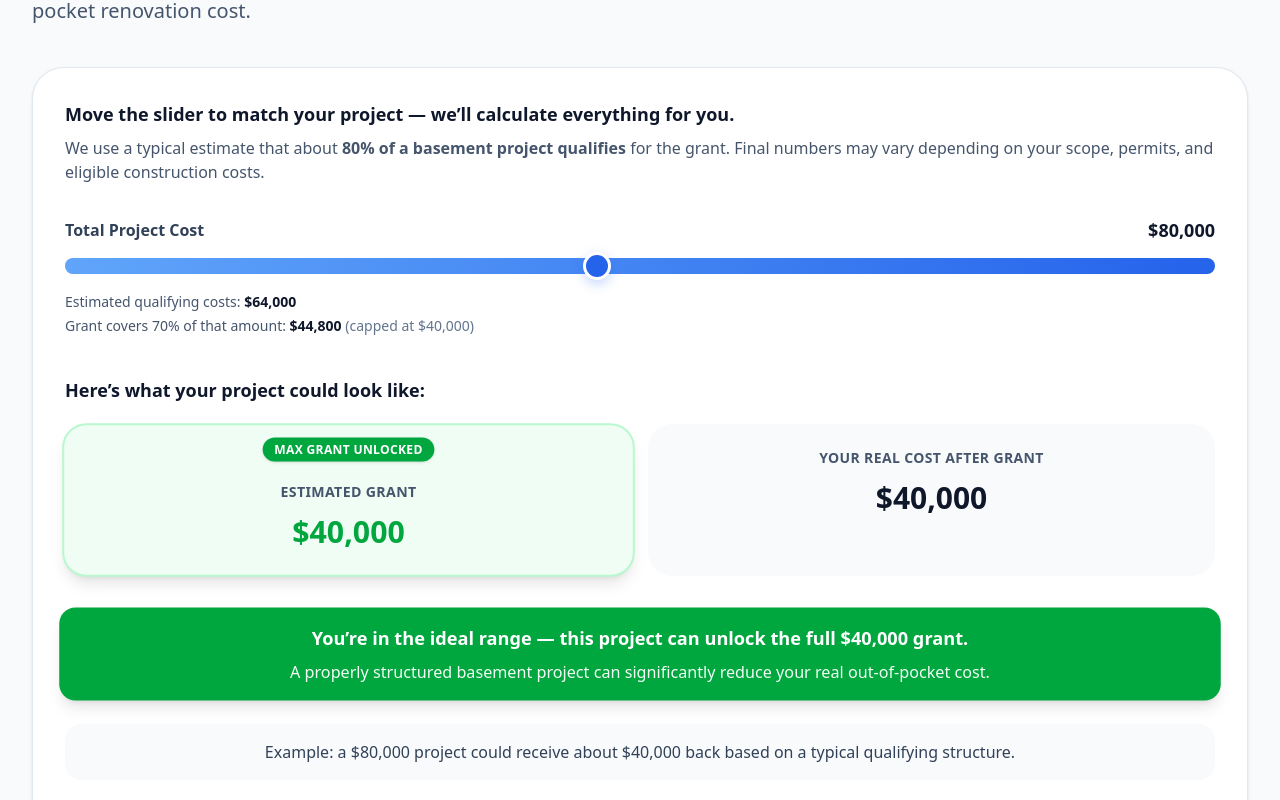
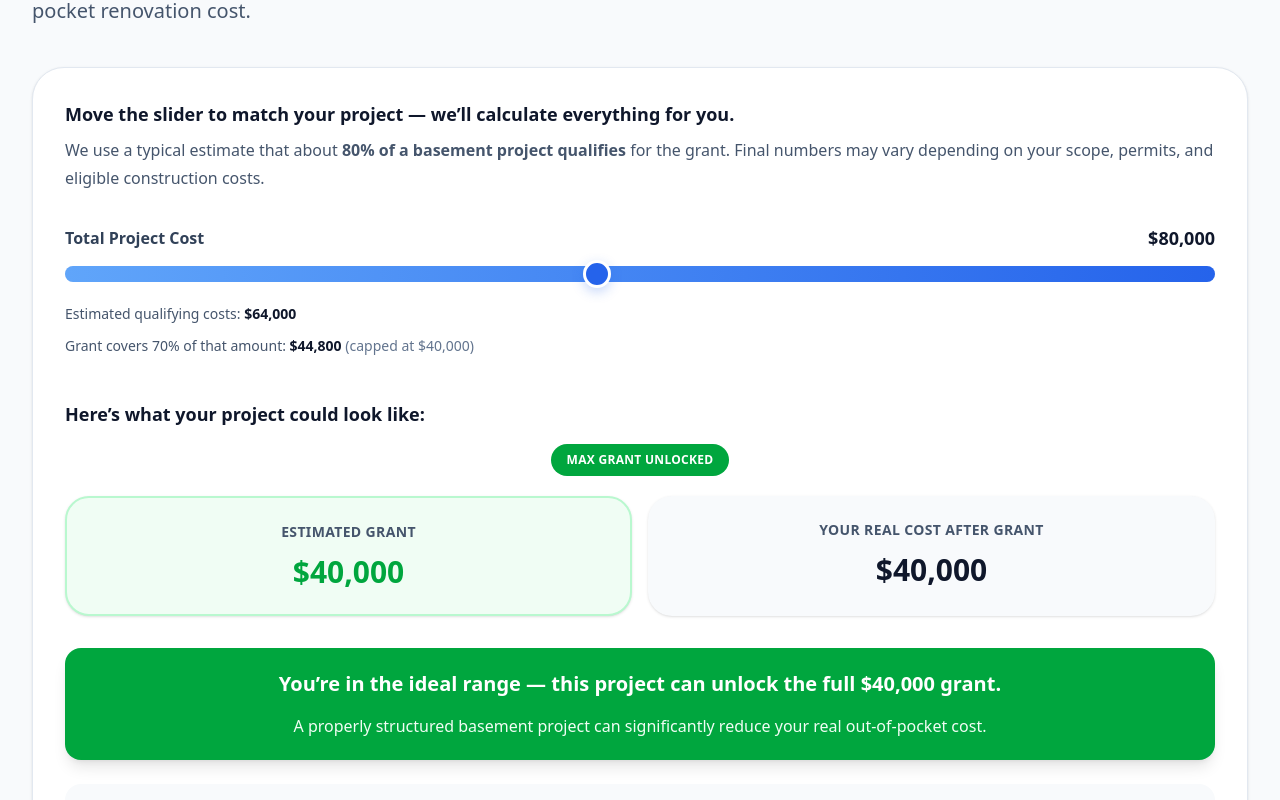
Before and after one commit to mapsforfield/ontarioreno, a React (Vite) app: page /hamilton-basement-grant in a window 1280 px wide. Shown: the part 1100-1900 px from the top of the page. Built offline with nearby package versions, Linux system fonts and the light colour scheme.

Commit message:
Update HamiltonGrantCalculator.tsx

```diff
--- a/src/components/HamiltonGrantCalculator.tsx
+++ b/src/components/HamiltonGrantCalculator.tsx
@@ -43,7 +43,7 @@ export default function HamiltonGrantCalculator() {
         <p className="text-base font-semibold text-slate-900 md:text-lg">
           Move the slider to match your project — we’ll calculate everything for you.
         </p>
-        <p className="mt-2 text-sm text-slate-600 md:text-base">
+        <p className="mt-2 text-sm leading-7 text-slate-600 md:text-base">
           We use a typical estimate that about{" "}
           <span className="font-semibold">80% of a basement project qualifies</span>{" "}
           for the grant. Final numbers may vary depending on your scope, permits,
@@ -71,7 +71,7 @@ export default function HamiltonGrantCalculator() {
           className="slider-blue h-4 w-full cursor-pointer appearance-none rounded-full bg-slate-200"
         />
 
-        <div className="mt-3 space-y-1 text-sm text-slate-600">
+        <div className="mt-3 space-y-1 text-sm leading-7 text-slate-600">
           <p>
             Estimated qualifying costs:{" "}
             <span className="font-semibold text-slate-900">
@@ -96,22 +96,17 @@ export default function HamiltonGrantCalculator() {
         </p>
       </div>
 
-      <div className="sticky top-3 z-10 mt-5">
-        <div className="grid grid-cols-2 gap-4 rounded-3xl bg-slate-50/95 p-2 backdrop-blur supports-[backdrop-filter]:bg-slate-50/80 md:bg-transparent md:p-0 md:backdrop-blur-none">
-          <div
-            className={`relative rounded-3xl border-2 border-green-200 bg-green-50 text-center transition-all duration-300 ${
-              fullGrantUnlocked
-                ? "pt-14 pb-6 px-4 scale-[1.01] shadow-lg"
-                : "p-4 md:p-6"
-            }`}
-          >
       {fullGrantUnlocked && (
-              <div className="absolute left-1/2 top-3 -translate-x-1/2 rounded-full bg-green-600 px-3 py-1 text-[10px] font-extrabold uppercase tracking-wide text-white shadow-sm md:text-xs">
+        <div className="mt-4 text-center">
+          <span className="inline-flex rounded-full bg-green-600 px-4 py-2 text-[11px] font-extrabold uppercase tracking-wide text-white md:text-xs">
             Max Grant Unlocked
+          </span>
         </div>
       )}
 
-            <p className="text-[11px] font-semibold uppercase tracking-wide text-slate-600 md:text-sm">
+      <div className="mt-5 grid grid-cols-1 gap-4 lg:grid-cols-2">
+        <div className="rounded-3xl border-2 border-green-200 bg-green-50 px-5 py-6 text-center shadow-sm md:px-6 md:py-6">
+          <p className="text-xs font-semibold uppercase tracking-wide text-slate-600 md:text-sm">
             Estimated Grant
           </p>
           <p className="mt-3 text-2xl font-extrabold text-green-600 md:text-3xl">
@@ -119,8 +114,8 @@ export default function HamiltonGrantCalculator() {
           </p>
         </div>
 
-          <div className="rounded-3xl bg-white p-4 text-center shadow-sm md:bg-slate-50 md:p-6 md:shadow-none">
-            <p className="text-[11px] font-semibold uppercase tracking-wide text-slate-600 md:text-sm">
+        <div className="rounded-3xl bg-slate-50 px-5 py-6 text-center shadow-sm md:px-6 md:py-6">
+          <p className="text-xs font-semibold uppercase tracking-wide text-slate-600 md:text-sm">
             Your Real Cost After Grant
           </p>
           <p className="mt-3 text-2xl font-extrabold text-slate-900 md:text-3xl">
@@ -128,18 +123,17 @@ export default function HamiltonGrantCalculator() {
           </p>
         </div>
       </div>
-      </div>
 
       <div
-        className={`mt-8 rounded-2xl px-5 py-4 text-center transition-all duration-300 ${
+        className={`mt-8 rounded-2xl px-5 py-5 text-center transition-all duration-300 ${
           fullGrantUnlocked
-            ? "bg-green-600 text-white scale-[1.01] shadow-lg"
+            ? "bg-green-600 text-white shadow-lg"
             : "bg-slate-900 text-white"
         }`}
       >
-        <p className="text-base font-bold md:text-lg">{message}</p>
+        <p className="text-lg font-bold leading-8 md:text-xl">{message}</p>
         <p
-          className={`mt-2 text-sm md:text-base ${
+          className={`mt-3 text-sm leading-7 md:text-base ${
             fullGrantUnlocked ? "text-green-50" : "text-slate-300"
           }`}
         >
@@ -147,11 +141,13 @@ export default function HamiltonGrantCalculator() {
         </p>
       </div>
 
-      <div className="mt-6 rounded-2xl bg-slate-50 px-5 py-4 text-center">
-        <p className="text-sm font-medium text-slate-700 md:text-base">{exampleText}</p>
+      <div className="mt-6 rounded-2xl bg-slate-50 px-5 py-5 text-center">
+        <p className="text-sm font-medium leading-7 text-slate-700 md:text-base">
+          {exampleText}
+        </p>
       </div>
 
-      <div className="mt-6 text-center text-xs leading-6 text-slate-500 md:text-sm">
+      <div className="mt-6 text-center text-xs leading-7 text-slate-500 md:text-sm">
         Estimates only. This calculator assumes a typical project structure where
         roughly 80% of costs qualify. Final grant amounts depend on approved eligible
         costs, permits, and City of Hamilton review.
```
Lines whose indentation alone changed are shown as unchanged.
